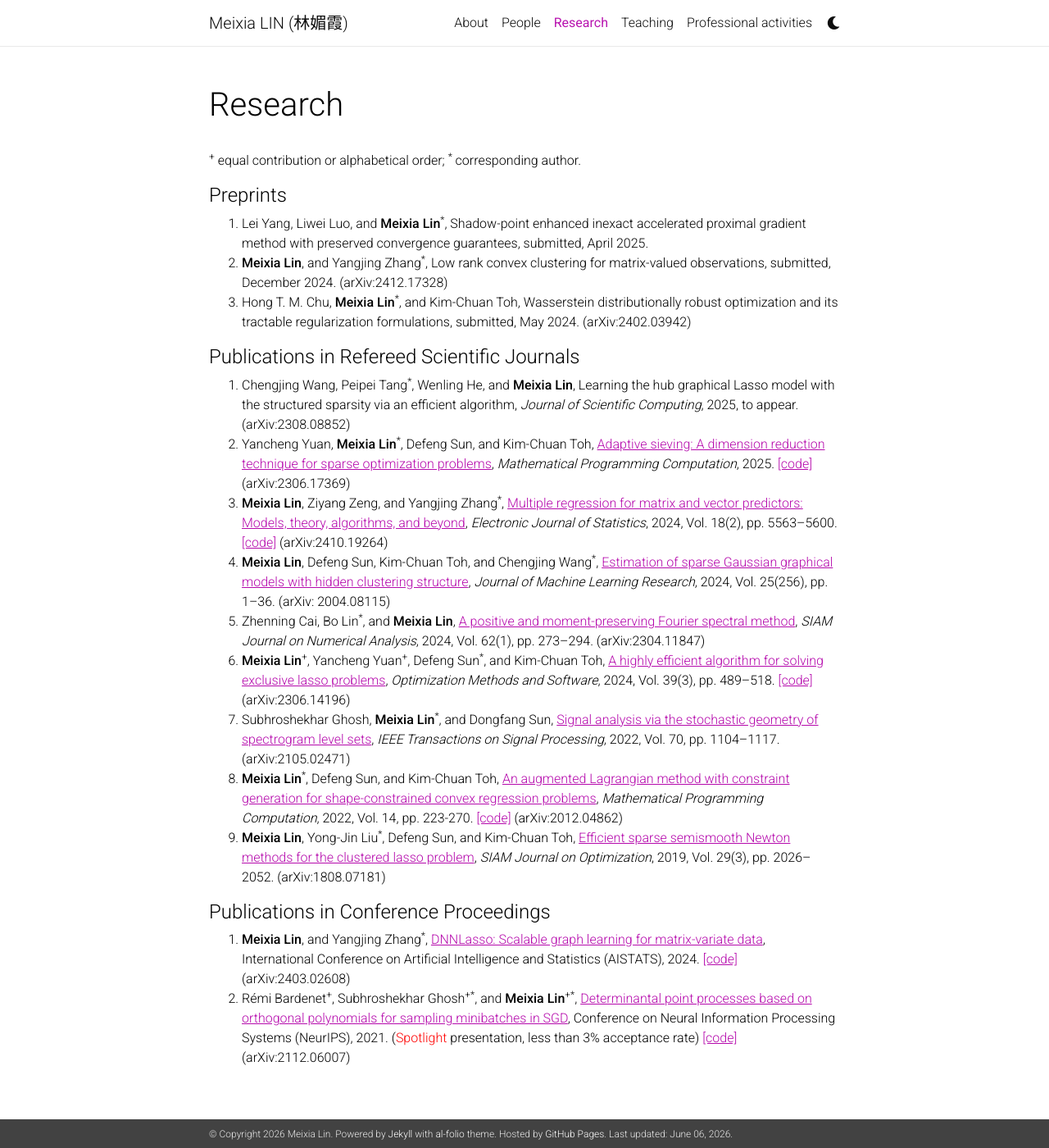
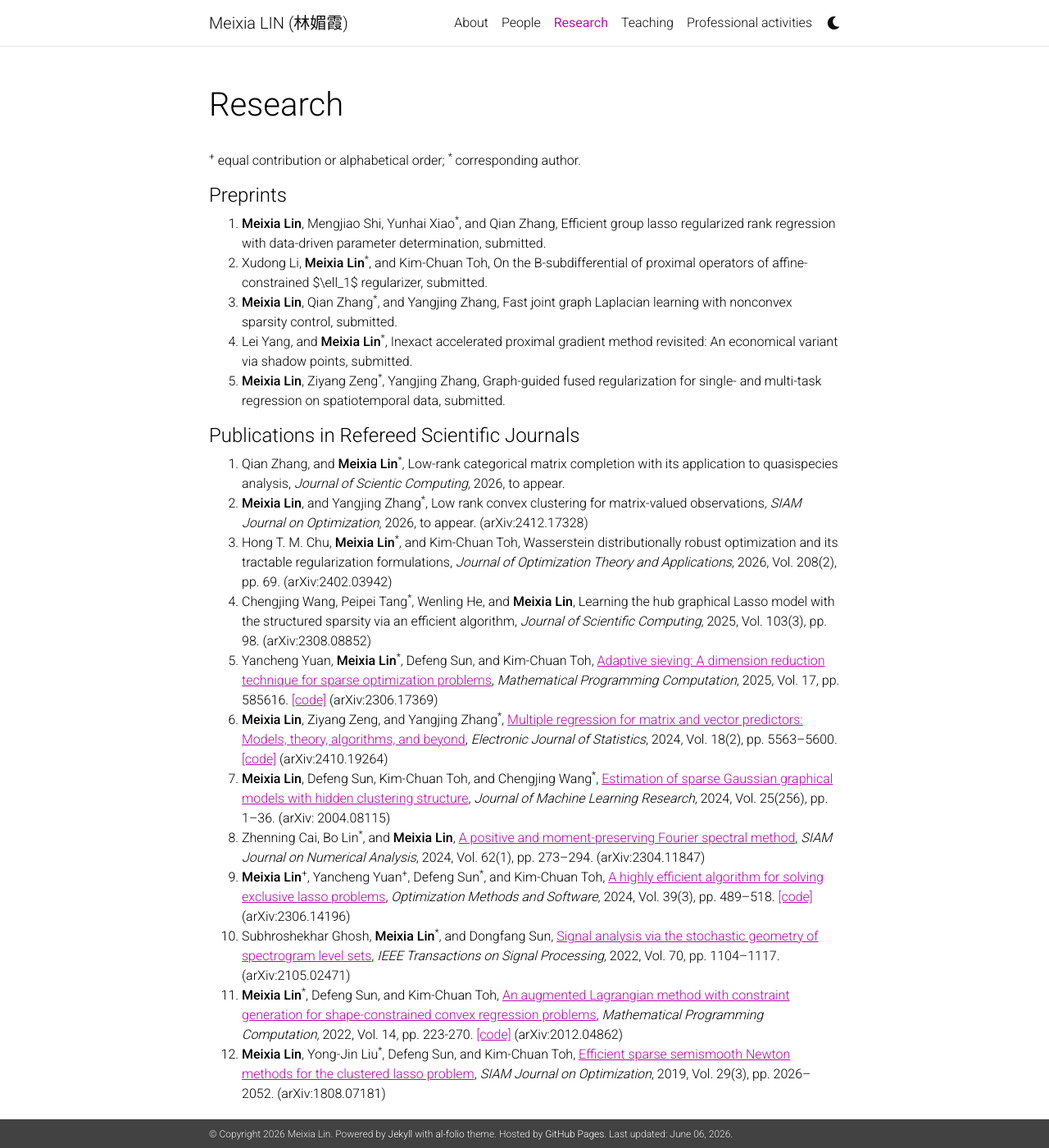
Before and after one commit to linmeixia/linmeixia.github.io, a Jekyll site: the page built from _pages/publications.md, in a window 1280 px wide and 1400 px high. Shown: the whole window at 82% size. Built offline with Jekyll 4.4.1, drawn with Linux system fonts in a browser that asks for light colours; nearby versions of some CDN libraries; comment, search, counter and statistics services are not loaded; a style sheet for code colours, icons or effects is not loaded.

Commit message:
Update publications.md

```diff
--- a/_pages/publications.md
+++ b/_pages/publications.md
@@ -11,23 +11,37 @@
 
 <h4>Preprints</h4>
 
-1. Lei Yang, Liwei Luo, and <strong>Meixia Lin</strong><sup>*</sup>, Shadow-point enhanced inexact accelerated proximal gradient method with preserved convergence guarantees, submitted, April 2025.
-2. <strong>Meixia Lin</strong>, and Yangjing Zhang<sup>*</sup>, Low rank convex clustering for matrix-valued observations, submitted, December 2024. (arXiv:2412.17328)
-3. Hong T. M. Chu, <strong>Meixia Lin</strong><sup>*</sup>, and Kim-Chuan Toh, Wasserstein distributionally robust optimization and its tractable regularization formulations, submitted, May 2024. (arXiv:2402.03942)
+1. <strong>Meixia Lin</strong>, Mengjiao Shi, Yunhai Xiao<sup>*</sup>, and Qian Zhang, Efficient group lasso regularized rank regression
+with data-driven parameter determination, submitted.
+2. Xudong Li, <strong>Meixia Lin</strong><sup>*</sup>, and Kim-Chuan Toh, On the B-subdifferential of proximal operators of affine-
+constrained $\ell_1$ regularizer, submitted.
+3. <strong>Meixia Lin</strong>, Qian Zhang<sup>*</sup>, and Yangjing Zhang, Fast joint graph Laplacian learning with nonconvex sparsity
+control, submitted.
+4. Lei Yang, and <strong>Meixia Lin</strong><sup>*</sup>, Inexact accelerated proximal gradient method revisited: An economical variant
+via shadow points, submitted.
+5. <strong>Meixia Lin</strong>, Ziyang Zeng<sup>*</sup>, Yangjing Zhang, Graph-guided fused regularization for single- and multi-task
+regression on spatiotemporal data, submitted.
+
+
 
 
 <h4>Publications in Refereed Scientific Journals</h4>
 
 
-1. Chengjing Wang, Peipei Tang<sup>*</sup>, Wenling He, and <strong>Meixia Lin</strong>, Learning the hub graphical Lasso model with the structured sparsity via an efficient algorithm, _Journal of Scientific Computing_, 2025, to appear. (arXiv:2308.08852)
-2. Yancheng Yuan, <strong>Meixia Lin</strong><sup>*</sup>, Defeng Sun, and Kim-Chuan Toh, <a href="https://doi.org/10.1007/s12532-025-00282-2" style="text-decoration: underline;"> Adaptive sieving: A dimension reduction technique for sparse optimization problems</a>, _Mathematical Programming Computation_, 2025. <a href="https://github.com/linmeixia/Adaptive_Sieving_SparseOpt" style="text-decoration: underline;">[code]</a> (arXiv:2306.17369)
-3. <strong>Meixia Lin</strong>, Ziyang Zeng, and Yangjing Zhang<sup>*</sup>, <a href="https://projecteuclid.org/journals/electronic-journal-of-statistics/volume-18/issue-2/Multiple-regression-for-matrix-and-vector-predictors--Models-theory/10.1214/24-EJS2330.full" style="text-decoration: underline;"> Multiple regression for matrix and vector predictors: Models, theory, algorithms, and beyond</a>, _Electronic Journal of Statistics_, 2024, Vol. 18(2), pp. 5563--5600. <a href="https://github.com/linmeixia/MVRegPlus" style="text-decoration: underline;">[code]</a> (arXiv:2410.19264)
-4. <strong>Meixia Lin</strong>, Defeng Sun, Kim-Chuan Toh, and Chengjing Wang<sup>*</sup>, <a href="https://jmlr.org/papers/v25/20-354.html" style="text-decoration: underline;"> Estimation of sparse Gaussian graphical models with hidden clustering structure</a>, _Journal of Machine Learning Research_, 2024, Vol. 25(256), pp. 1--36. (arXiv: 2004.08115)
-5. Zhenning Cai, Bo Lin<sup>*</sup>, and <strong>Meixia Lin</strong>, <a href="https://epubs.siam.org/doi/10.1137/23M1563918" style="text-decoration: underline;"> A positive and moment-preserving Fourier spectral method</a>, _SIAM Journal on Numerical Analysis_, 2024, Vol. 62(1), pp. 273--294. (arXiv:2304.11847)
-6. <strong>Meixia Lin</strong><sup>+</sup>, Yancheng Yuan<sup>+</sup>, Defeng Sun<sup>*</sup>, and Kim-Chuan Toh, <a href="https://www.tandfonline.com/doi/full/10.1080/10556788.2023.2253356" style="text-decoration: underline;"> A highly efficient algorithm for solving exclusive lasso problems</a>, _Optimization Methods and Software_, 2024, Vol. 39(3), pp. 489--518. <a href="https://github.com/linmeixia/exclusive-lasso-solver" style="text-decoration: underline;">[code]</a> (arXiv:2306.14196)
-7. Subhroshekhar Ghosh, <strong>Meixia Lin</strong><sup>*</sup>, and Dongfang Sun, <a href="https://ieeexplore.ieee.org/document/9720125" style="text-decoration: underline;"> Signal analysis via the stochastic geometry of spectrogram level sets</a>, _IEEE Transactions on Signal Processing_, 2022, Vol. 70, pp. 1104--1117. (arXiv:2105.02471)
-8. <strong>Meixia Lin</strong><sup>*</sup>, Defeng Sun, and Kim-Chuan Toh, <a href="https://link.springer.com/article/10.1007/s12532-021-00210-0" style="text-decoration: underline;"> An augmented Lagrangian method with constraint generation for shape-constrained convex regression problems</a>, _Mathematical Programming Computation_, 2022, Vol. 14, pp. 223-270. <a href="https://github.com/linmeixia/cvx_reg_code" style="text-decoration: underline;">[code]</a> (arXiv:2012.04862)
-9. <strong>Meixia Lin</strong>, Yong-Jin Liu<sup>*</sup>, Defeng Sun, and Kim-Chuan Toh, <a href="https://epubs.siam.org/doi/abs/10.1137/18M1207752" style="text-decoration: underline;"> Efficient sparse semismooth Newton methods for the clustered lasso problem</a>, _SIAM Journal on Optimization_, 2019, Vol. 29(3), pp. 2026--2052. (arXiv:1808.07181)
+1. Qian Zhang, and <strong>Meixia Lin</strong><sup>*</sup>, Low-rank categorical matrix completion with its application to quasispecies
+analysis, _Journal of Scientic Computing_, 2026, to appear.
+2. <strong>Meixia Lin</strong>, and Yangjing Zhang<sup>*</sup>, Low rank convex clustering for matrix-valued observations, _SIAM
+Journal on Optimization_, 2026, to appear. (arXiv:2412.17328)
+3. Hong T. M. Chu, <strong>Meixia Lin</strong><sup>*</sup>, and Kim-Chuan Toh, Wasserstein distributionally robust optimization and its tractable regularization formulations, _Journal of Optimization Theory and Applications_, 2026, Vol. 208(2), pp. 69. (arXiv:2402.03942)
+4. Chengjing Wang, Peipei Tang<sup>*</sup>, Wenling He, and <strong>Meixia Lin</strong>, Learning the hub graphical Lasso model with the structured sparsity via an efficient algorithm, _Journal of Scientific Computing_, 2025, Vol. 103(3), pp. 98. (arXiv:2308.08852)
+5. Yancheng Yuan, <strong>Meixia Lin</strong><sup>*</sup>, Defeng Sun, and Kim-Chuan Toh, <a href="https://doi.org/10.1007/s12532-025-00282-2" style="text-decoration: underline;"> Adaptive sieving: A dimension reduction technique for sparse optimization problems</a>, _Mathematical Programming Computation_, 2025, Vol. 17, pp. 585616. <a href="https://github.com/linmeixia/Adaptive_Sieving_SparseOpt" style="text-decoration: underline;">[code]</a> (arXiv:2306.17369)
+6. <strong>Meixia Lin</strong>, Ziyang Zeng, and Yangjing Zhang<sup>*</sup>, <a href="https://projecteuclid.org/journals/electronic-journal-of-statistics/volume-18/issue-2/Multiple-regression-for-matrix-and-vector-predictors--Models-theory/10.1214/24-EJS2330.full" style="text-decoration: underline;"> Multiple regression for matrix and vector predictors: Models, theory, algorithms, and beyond</a>, _Electronic Journal of Statistics_, 2024, Vol. 18(2), pp. 5563--5600. <a href="https://github.com/linmeixia/MVRegPlus" style="text-decoration: underline;">[code]</a> (arXiv:2410.19264)
+7. <strong>Meixia Lin</strong>, Defeng Sun, Kim-Chuan Toh, and Chengjing Wang<sup>*</sup>, <a href="https://jmlr.org/papers/v25/20-354.html" style="text-decoration: underline;"> Estimation of sparse Gaussian graphical models with hidden clustering structure</a>, _Journal of Machine Learning Research_, 2024, Vol. 25(256), pp. 1--36. (arXiv: 2004.08115)
+8. Zhenning Cai, Bo Lin<sup>*</sup>, and <strong>Meixia Lin</strong>, <a href="https://epubs.siam.org/doi/10.1137/23M1563918" style="text-decoration: underline;"> A positive and moment-preserving Fourier spectral method</a>, _SIAM Journal on Numerical Analysis_, 2024, Vol. 62(1), pp. 273--294. (arXiv:2304.11847)
+9. <strong>Meixia Lin</strong><sup>+</sup>, Yancheng Yuan<sup>+</sup>, Defeng Sun<sup>*</sup>, and Kim-Chuan Toh, <a href="https://www.tandfonline.com/doi/full/10.1080/10556788.2023.2253356" style="text-decoration: underline;"> A highly efficient algorithm for solving exclusive lasso problems</a>, _Optimization Methods and Software_, 2024, Vol. 39(3), pp. 489--518. <a href="https://github.com/linmeixia/exclusive-lasso-solver" style="text-decoration: underline;">[code]</a> (arXiv:2306.14196)
+10. Subhroshekhar Ghosh, <strong>Meixia Lin</strong><sup>*</sup>, and Dongfang Sun, <a href="https://ieeexplore.ieee.org/document/9720125" style="text-decoration: underline;"> Signal analysis via the stochastic geometry of spectrogram level sets</a>, _IEEE Transactions on Signal Processing_, 2022, Vol. 70, pp. 1104--1117. (arXiv:2105.02471)
+11. <strong>Meixia Lin</strong><sup>*</sup>, Defeng Sun, and Kim-Chuan Toh, <a href="https://link.springer.com/article/10.1007/s12532-021-00210-0" style="text-decoration: underline;"> An augmented Lagrangian method with constraint generation for shape-constrained convex regression problems</a>, _Mathematical Programming Computation_, 2022, Vol. 14, pp. 223-270. <a href="https://github.com/linmeixia/cvx_reg_code" style="text-decoration: underline;">[code]</a> (arXiv:2012.04862)
+12. <strong>Meixia Lin</strong>, Yong-Jin Liu<sup>*</sup>, Defeng Sun, and Kim-Chuan Toh, <a href="https://epubs.siam.org/doi/abs/10.1137/18M1207752" style="text-decoration: underline;"> Efficient sparse semismooth Newton methods for the clustered lasso problem</a>, _SIAM Journal on Optimization_, 2019, Vol. 29(3), pp. 2026--2052. (arXiv:1808.07181)
 
 
 
```
